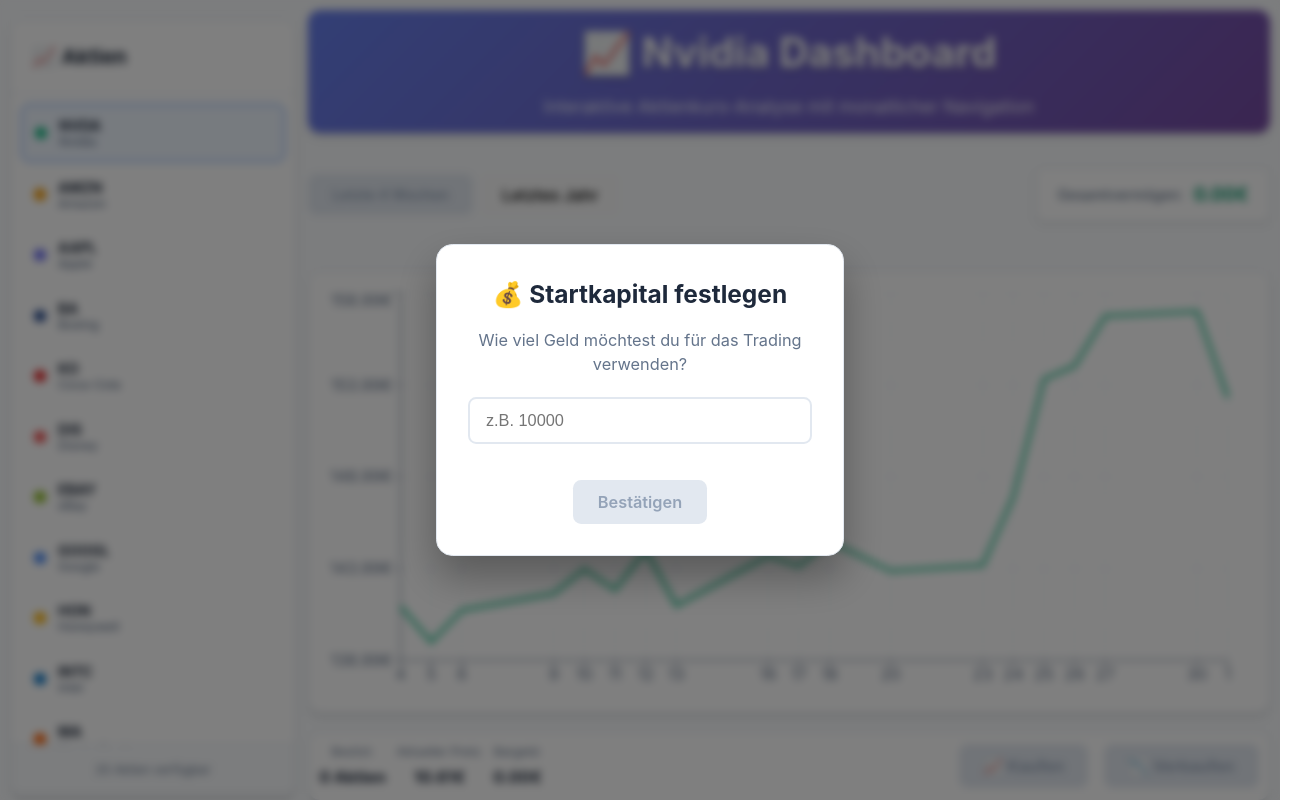
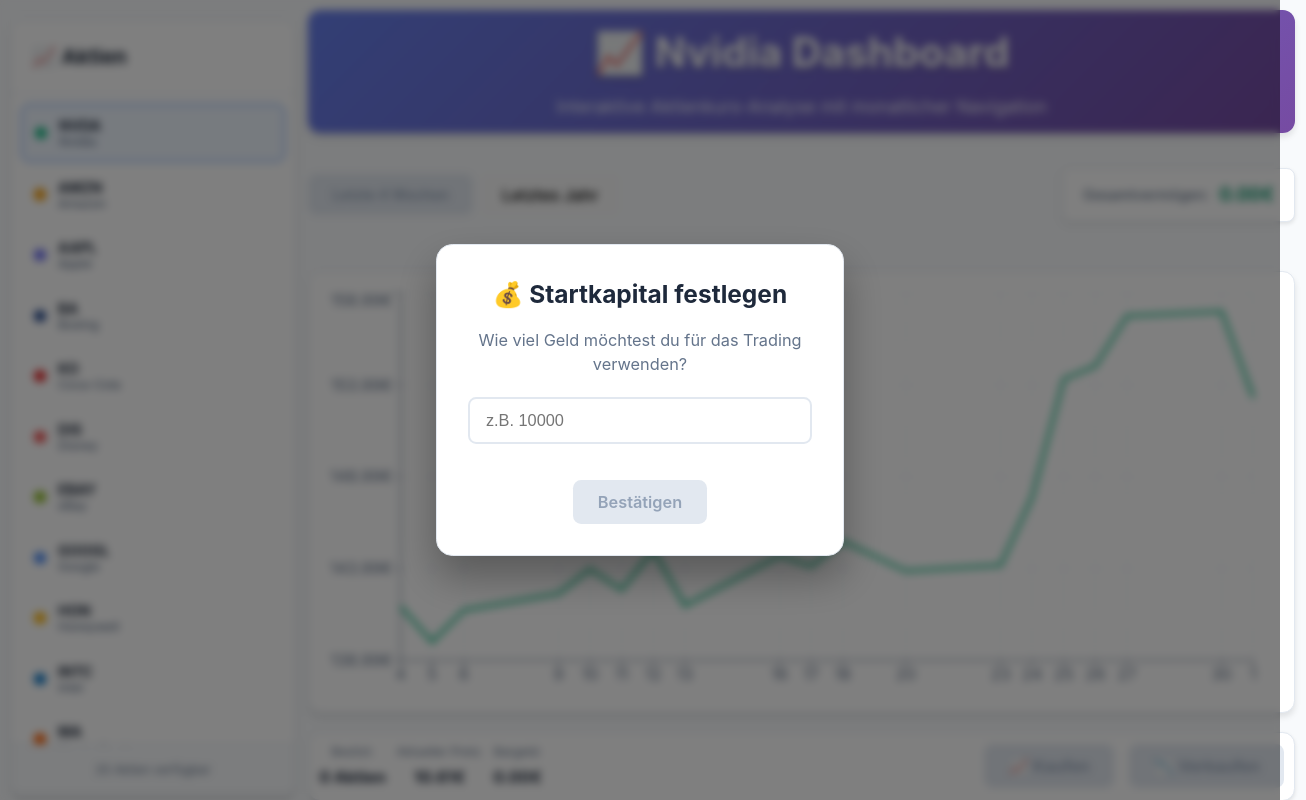
Before and after one commit to zelenajabukaa/stocktrainerFrontend, a React (Vite) app: page /game/monthly in a window 1280 px wide. Shown: the top 800 px of the page, 1306 px wide, since content can reach past the window. Built offline with nearby package versions, Linux system fonts and the light colour scheme.

Commit message:
gamebackground fix

```diff
--- a/src/Game.tsx
+++ b/src/Game.tsx
@@ -342,7 +342,9 @@ const Game: React.FC = () => {
   const currentHolding = getCurrentStockHolding();
 
   return (
-    <div className={styles.gameContainer}>
+    <div style={{ position: 'relative', width: '100vw', height: '100vh' }}>
+      <div style={{ position: 'fixed', inset: 0, zIndex: 0, background: '#f3f3f3ff', width: '100vw', height: '100vh' }} />
+      <div className={styles.gameContainer} style={{ position: 'relative', zIndex: 1 }}>
         {/* Startkapital Popup bleibt gleich... */}
         {showStartCapitalPopup && (
           <div className={styles.popupOverlay}>
@@ -598,6 +600,7 @@ const Game: React.FC = () => {
           </main>
         </div>
       </div>
+    </div>
   );
 };
 
--- a/src/index.css
+++ b/src/index.css
@@ -1,12 +1,11 @@
+
 :root {
   font-family: system-ui, Avenir, Helvetica, Arial, sans-serif;
   line-height: 1.5;
   font-weight: 400;
-
   color-scheme: light dark;
-  color: rgba(255, 255, 255, 0.87);
-  background-color: #242424;
-
+  color: rgba(30, 41, 59, 0.87);
+  background-color: #fff;
   font-synthesis: none;
   text-rendering: optimizeLegibility;
   -webkit-font-smoothing: antialiased;
```
Lines whose indentation alone changed are shown as unchanged.
